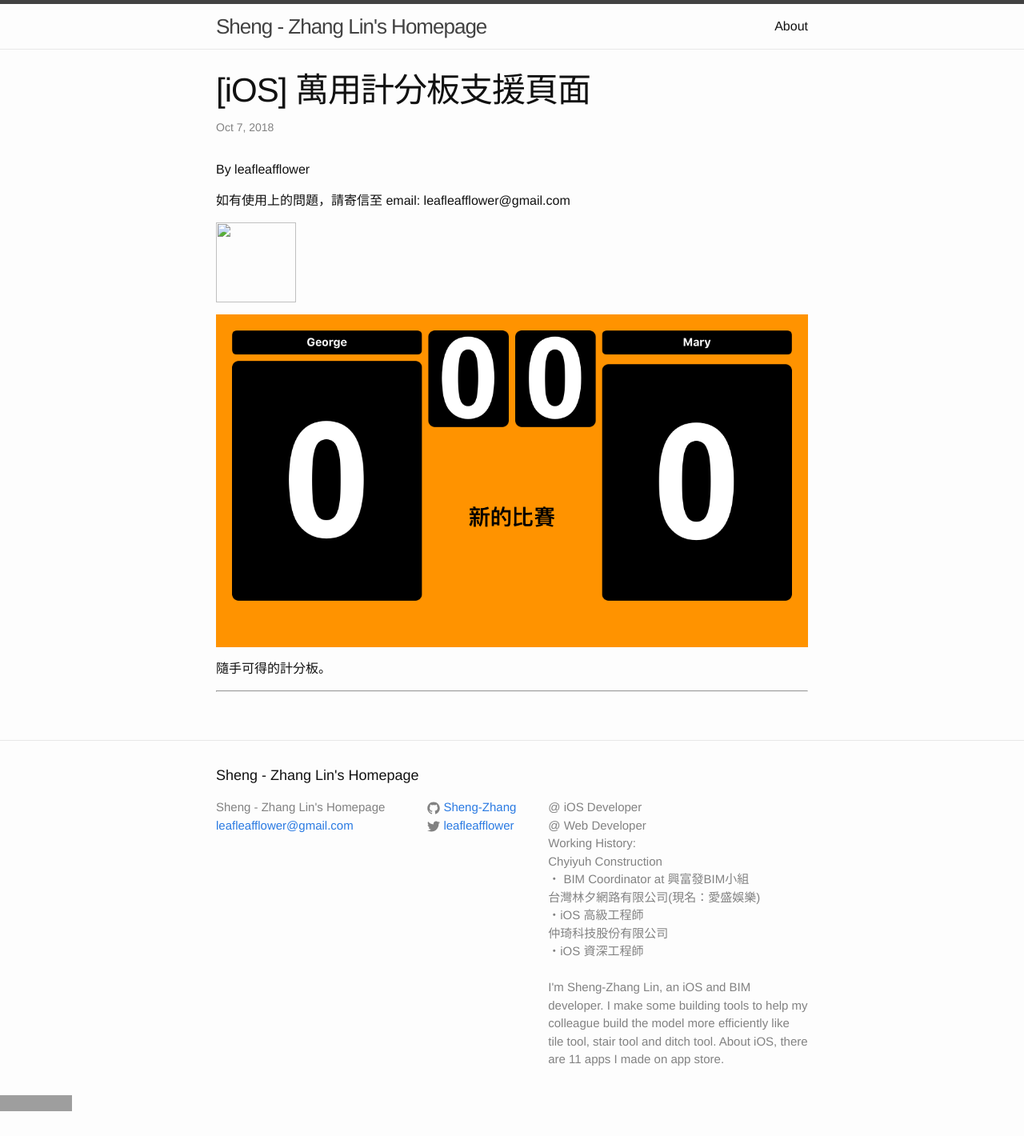
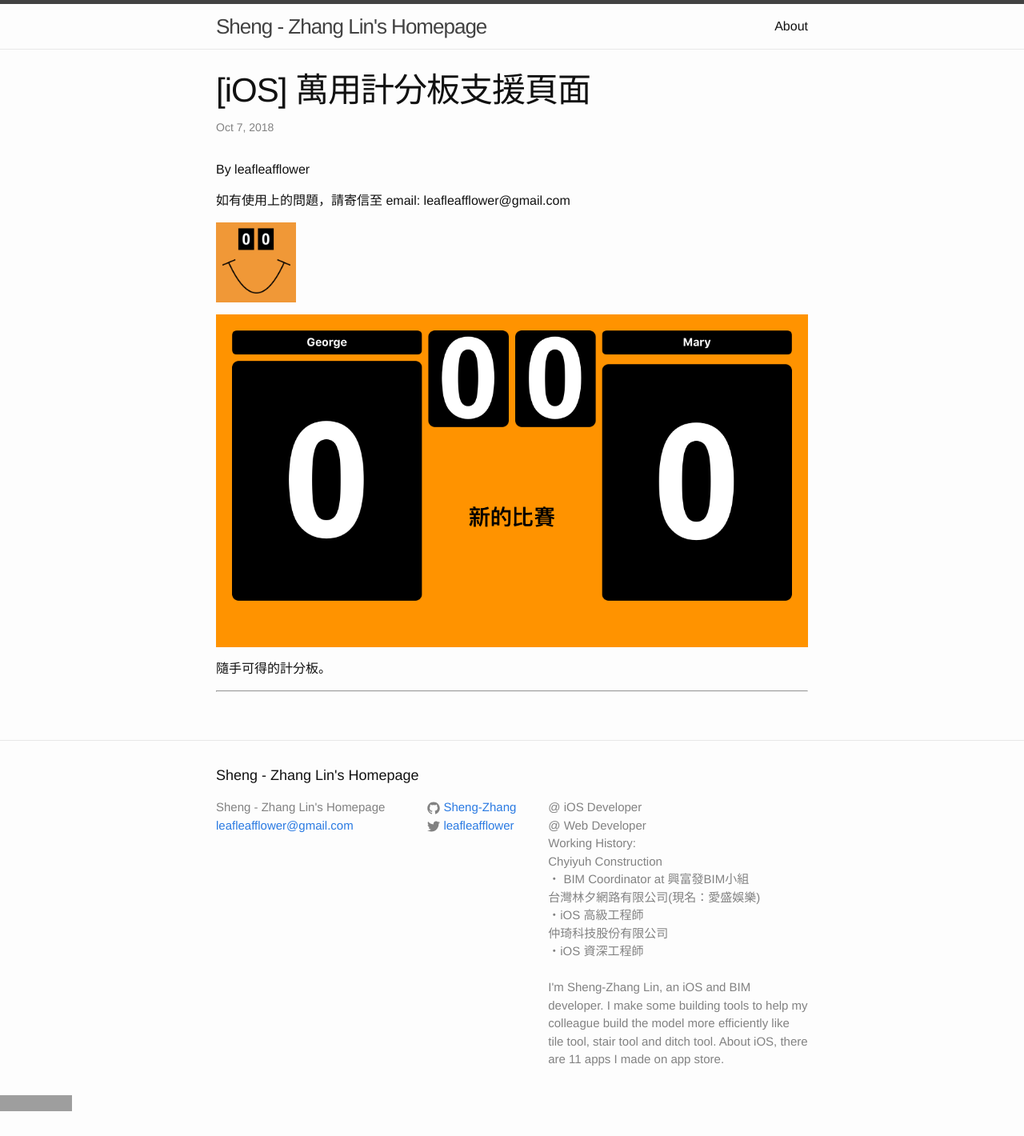
Before and after one commit to Sheng-Zhang/Sheng-Zhang.github.io, a Jekyll site: the page built from _posts/2018-10-17-萬用計分板-iOS-APP.markdown, in a window 1280 px wide. Shown: the whole page at 80% size. Built offline with Jekyll 4.4.1, drawn with Linux system fonts in a browser that asks for light colours; grey boxes are pictures that could not be loaded.

Commit message:
Fix image path.

```diff
--- a/_posts/2018-10-17-萬用計分板-iOS-APP.markdown
+++ b/_posts/2018-10-17-萬用計分板-iOS-APP.markdown
@@ -9,7 +9,7 @@ By leafleafflower
 如有使用上的問題，請寄信至
 email: leafleafflower@gmail.com
 
-<img src="assets/Scoreboard/icon.png" width="100" height="100">
+<img src="/assets/Scoreboard/icon.png" width="100" height="100">
 
 ![view](/assets/Scoreboard/scoreboard.png)
 
```
